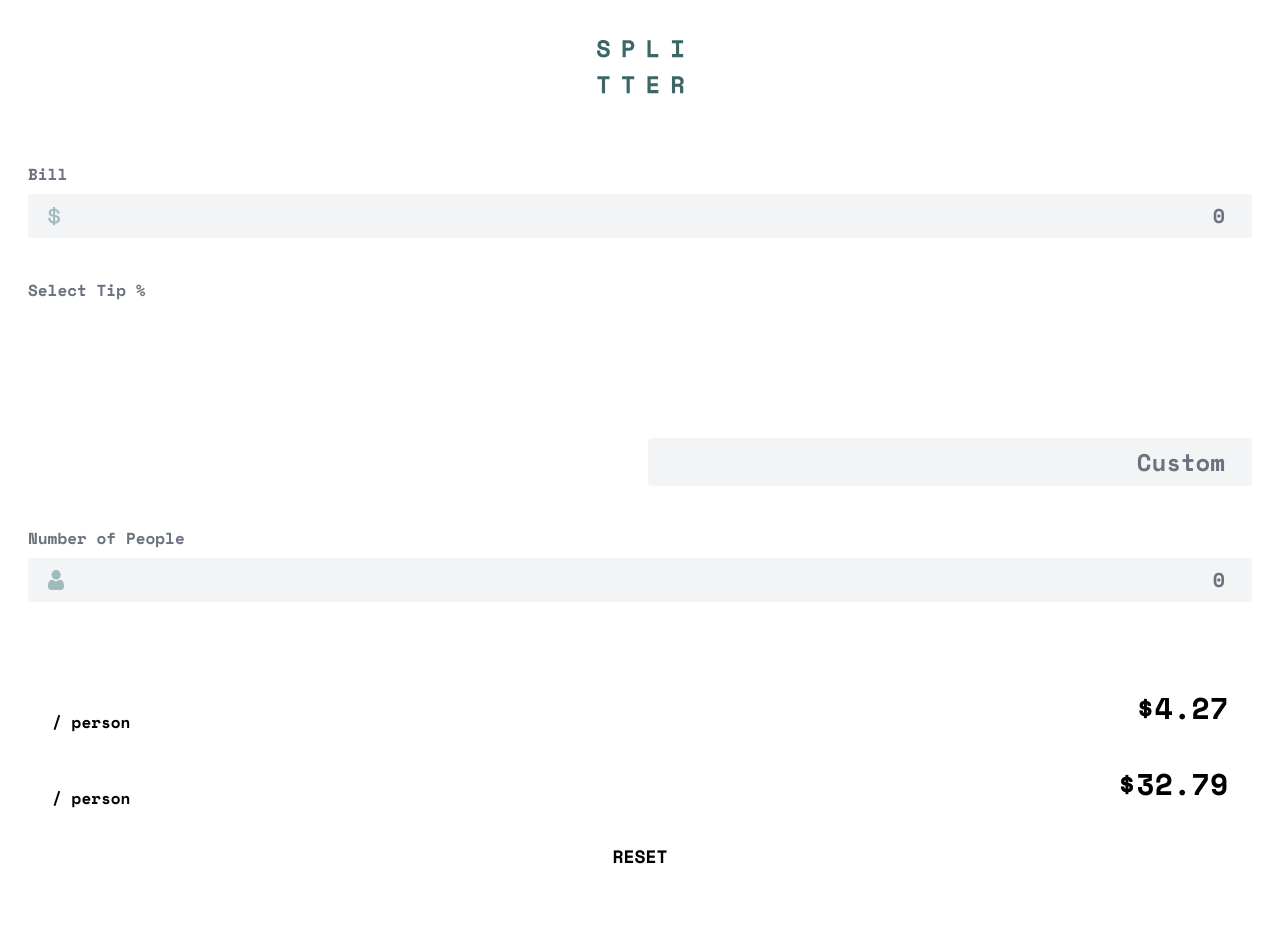
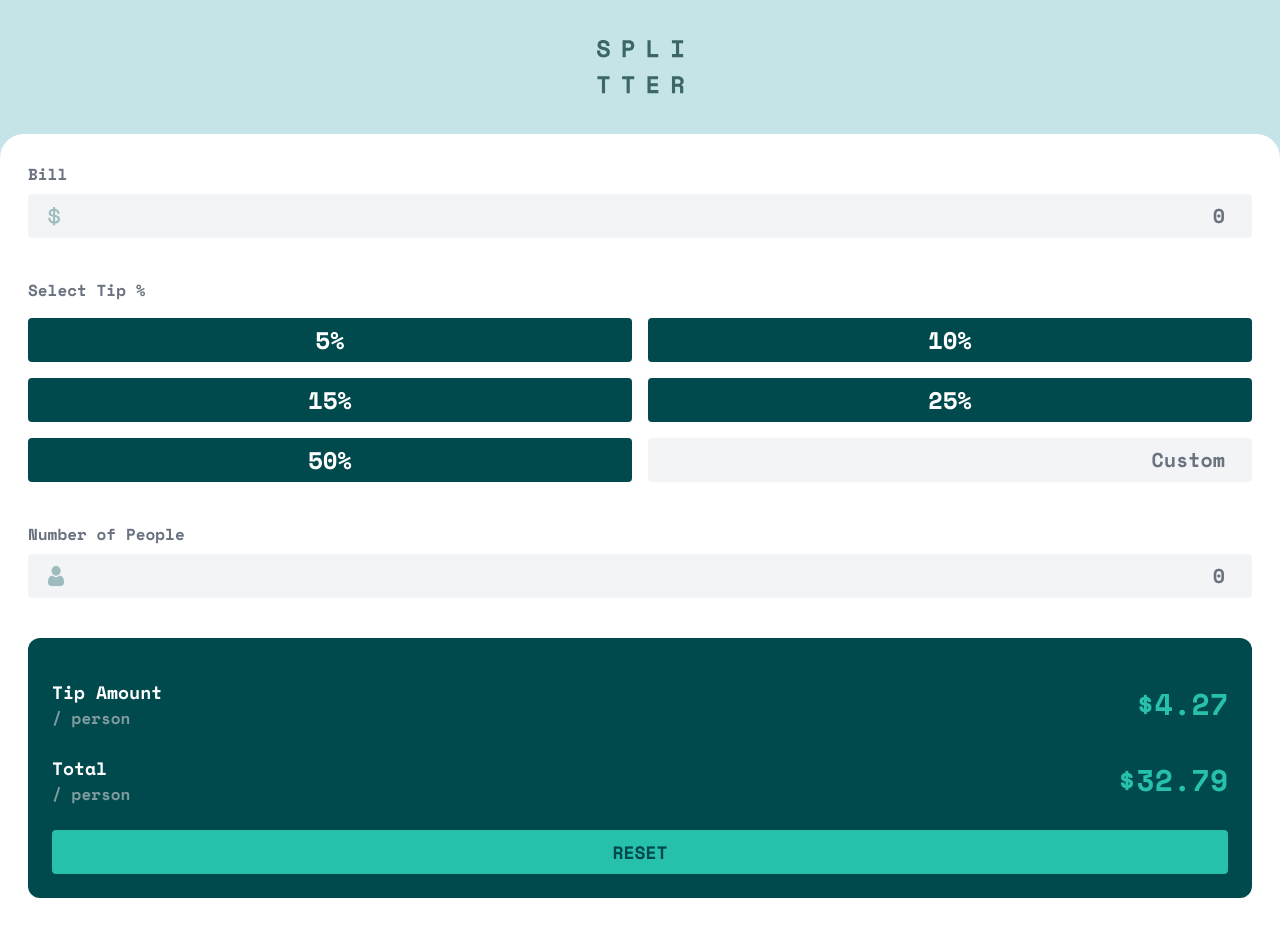
Before and after one commit to sarrietav-dev/tip-calculator, a Vue app: page / in a window 1280 px wide. Built offline with nearby package versions, Linux system fonts and the light colour scheme.

Commit message:
💄 Update UI colors

```diff
--- a/src/App.vue
+++ b/src/App.vue
@@ -4,7 +4,7 @@
       font-space-mono
       flex flex-col
       place-content-center
-      bg-teal-150
+      bg-light-cyan
       h-full
     "
   >
--- a/src/components/BalanceSection.vue
+++ b/src/components/BalanceSection.vue
@@ -2,9 +2,9 @@
   <div class="flex items-center">
     <div class="flex flex-col grow">
       <p class="text-lg text-white font-bold">{{ label }}</p>
-      <p class="text-grayish-cyan font-bold">/ person</p>
+      <p class="text-dark-cyan font-bold">/ person</p>
     </div>
-    <p class="text-3xl text-emerald-400 font-bold">${{ amount }}</p>
+    <p class="text-3xl text-primary-cyan font-bold">${{ amount }}</p>
   </div>
 </template>
 
--- a/src/components/NumberInput.vue
+++ b/src/components/NumberInput.vue
@@ -13,8 +13,8 @@
         bg-gray-100
         rounded
         font-bold
-        text-xl text-green-900 text-right
-        focus:ring-2 focus:ring-green-500
+        text-xl text-darkest-cyan text-right
+        focus:ring-2 focus:ring-primary-cyan
       "
     />
   </div>
--- a/src/components/TheBalancePanel.vue
+++ b/src/components/TheBalancePanel.vue
@@ -1,5 +1,5 @@
 <template>
-  <div class="bg-emerald-800 p-6 pt-10 rounded-xl flex flex-col space-y-6">
+  <div class="bg-darkest-cyan p-6 pt-10 rounded-xl flex flex-col space-y-6">
     <BalanceSection label="Tip Amount" :amount="4.27" />
     <BalanceSection label="Total" :amount="32.79" />
     <TheResetButton />
--- a/src/components/TheResetButton.vue
+++ b/src/components/TheResetButton.vue
@@ -2,8 +2,8 @@
   <button
     type="reset"
     class="
-      bg-emerald-400
-      text-emerald-800 text-lg
+      bg-primary-cyan
+      text-darkest-cyan text-lg
       font-bold
       uppercase
       rounded
--- a/src/components/TheTipSelector.vue
+++ b/src/components/TheTipSelector.vue
@@ -13,8 +13,8 @@
           bg-gray-100
           rounded
           font-bold
-          text-2xl text-green-900 text-right
-          focus:ring-2 focus:ring-green-500
+          text-xl text-darkest-cyan text-right
+          focus:ring-2 focus:ring-primary-cyan
         "
       />
     </ul>
--- a/src/components/TipSelectionButton.vue
+++ b/src/components/TipSelectionButton.vue
@@ -8,14 +8,14 @@
   />
   <label
     class="
-      bg-emerald-800
+      bg-darkest-cyan
       text-white text-2xl
       font-bold
       rounded
       py-1.5
       flex
       place-content-center
-      peer-checked:bg-emerald-400 peer-checked:text-emerald-800
+      peer-checked:bg-primary-cyan peer-checked:text-darkest-cyan
     "
     :for="percentage.toString()"
   >
```
